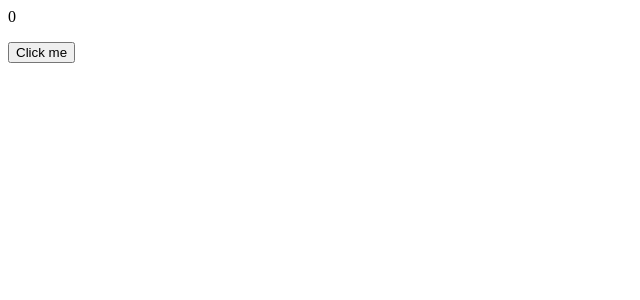
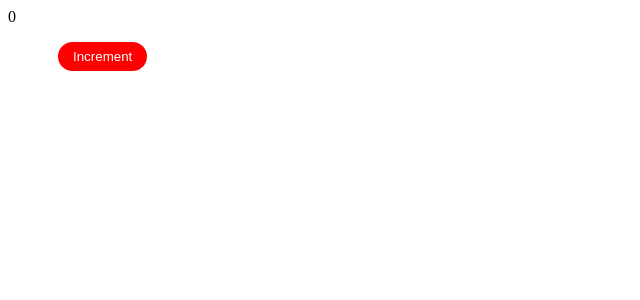
Before and after one commit to RiazanovKS/Frontend-Webpack-Template, a React app: page / in a window 1280 px wide. Shown: the top 300 px of the page, without its empty margins (0-640 px from the left). Built offline with nearby package versions, Linux system fonts and the light colour scheme.

Commit message:
added css modules

```diff
--- a/package.json
+++ b/package.json
@@ -40,6 +40,7 @@
   },
   "dependencies": {
     "@babel/plugin-proposal-class-properties": "^7.5.5",
+    "classnames": "^2.2.6",
     "core-js": "^3.2.1",
     "history": "^4.9.0",
     "lodash": "^4.17.15",
--- a/src/ui/App/App.js
+++ b/src/ui/App/App.js
@@ -5,7 +5,11 @@ const App = props => {
   return (
     <>
       <p>{props.counter}</p>
-      <Button onClick={props.setCounter}>Click me</Button>
+      <Button
+        className="button buttonRed buttonMargin"
+        onClick={props.setCounter}>
+        Increment
+      </Button>
     </>
   )
 }
--- a/src/ui/App/index.js
+++ b/src/ui/App/index.js
@@ -1,8 +1,5 @@
 import React, { useEffect, useState } from 'react'
 import { useSelector } from 'react-redux'
-
-import 'core-js/stable'
-import 'regenerator-runtime/runtime'
 
 import { useBindedAction } from 'utils/hooks'
 import { fetchMyData } from 'ducks/app/actions'
--- a/src/ui/shared/Button/button.scss
+++ b/src/ui/shared/Button/button.scss
@@ -0,0 +1,16 @@
+.button {
+  border-radius: 17px;
+  padding: 7px 15px;
+  background-color: purple;
+  border: 0;
+  color: white;
+}
+
+.buttonRed {
+  background-color: red;
+}
+
+.buttonMargin {
+  margin-left: 50px;
+  display: block;
+}
--- a/src/ui/shared/Button/index.js
+++ b/src/ui/shared/Button/index.js
@@ -1,9 +1,14 @@
 import React from 'react'
+import classNames from 'classnames/bind'
 
-import './button.scss'
+import styles from './button.scss'
+
+let cx = classNames.bind(styles)
 
 const Button = props => (
-  <button onClick={props.onClick}>{props.children}</button>
+  <button className={cx(props.className.split(' '))} onClick={props.onClick}>
+    {props.children}
+  </button>
 )
 
 export default Button
--- a/webpack.common.js
+++ b/webpack.common.js
@@ -28,7 +28,18 @@ const resolve = {
 const cssLoader = {
   test: /\.(s)?css$/,
   exclude: /node_modules/,
-  use: ['css-loader', 'postcss-loader', 'sass-loader']
+  use: [
+    {
+      loader: 'css-loader',
+      options: {
+        modules: {
+          localIdentName: '[name]__[local]___[hash:base64:5]'
+        }
+      }
+    },
+    'postcss-loader',
+    'sass-loader'
+  ]
 }
 
 const fileLoader = {
```
Also changed, not shown: 1 other file (tests, documents, lock files or other folders).
